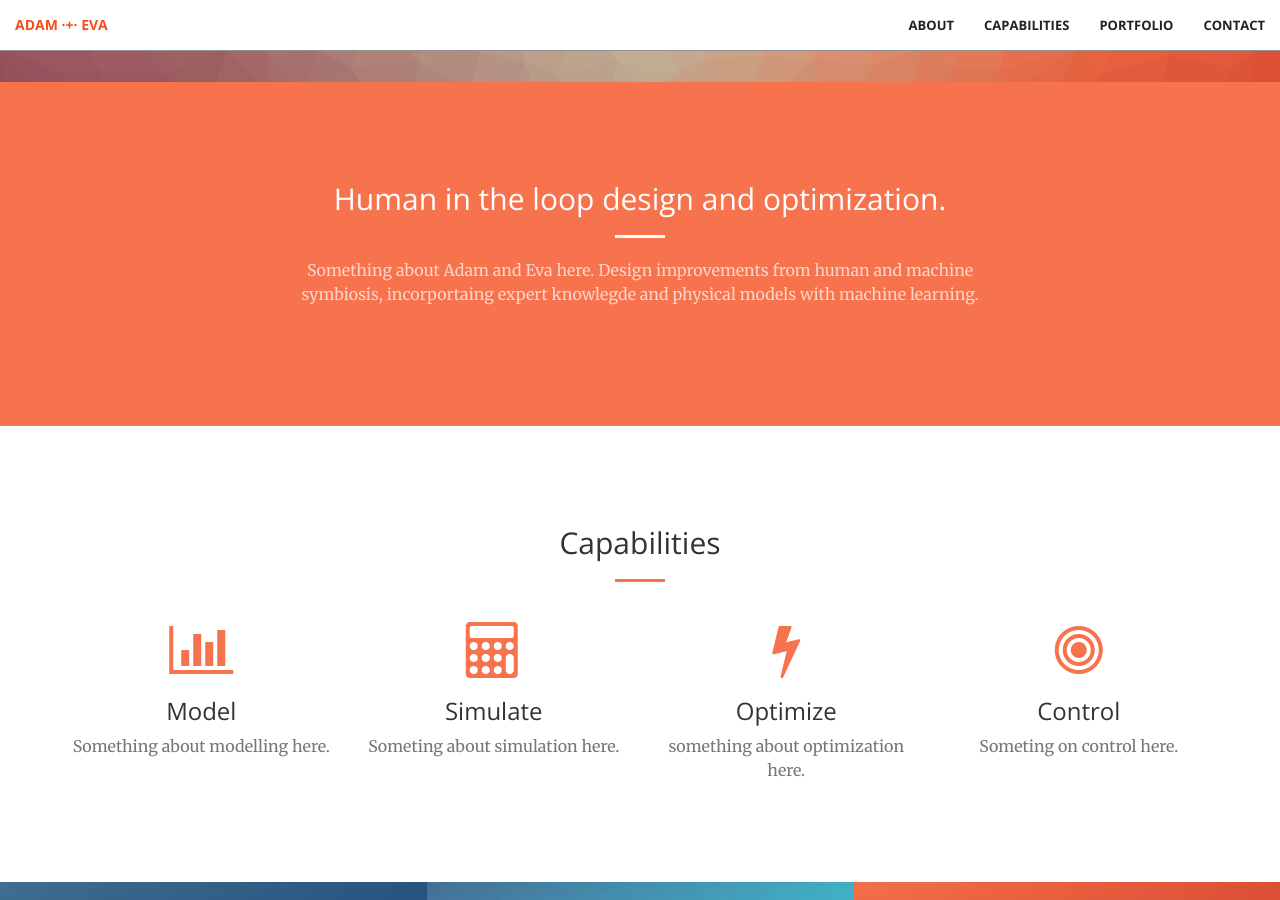
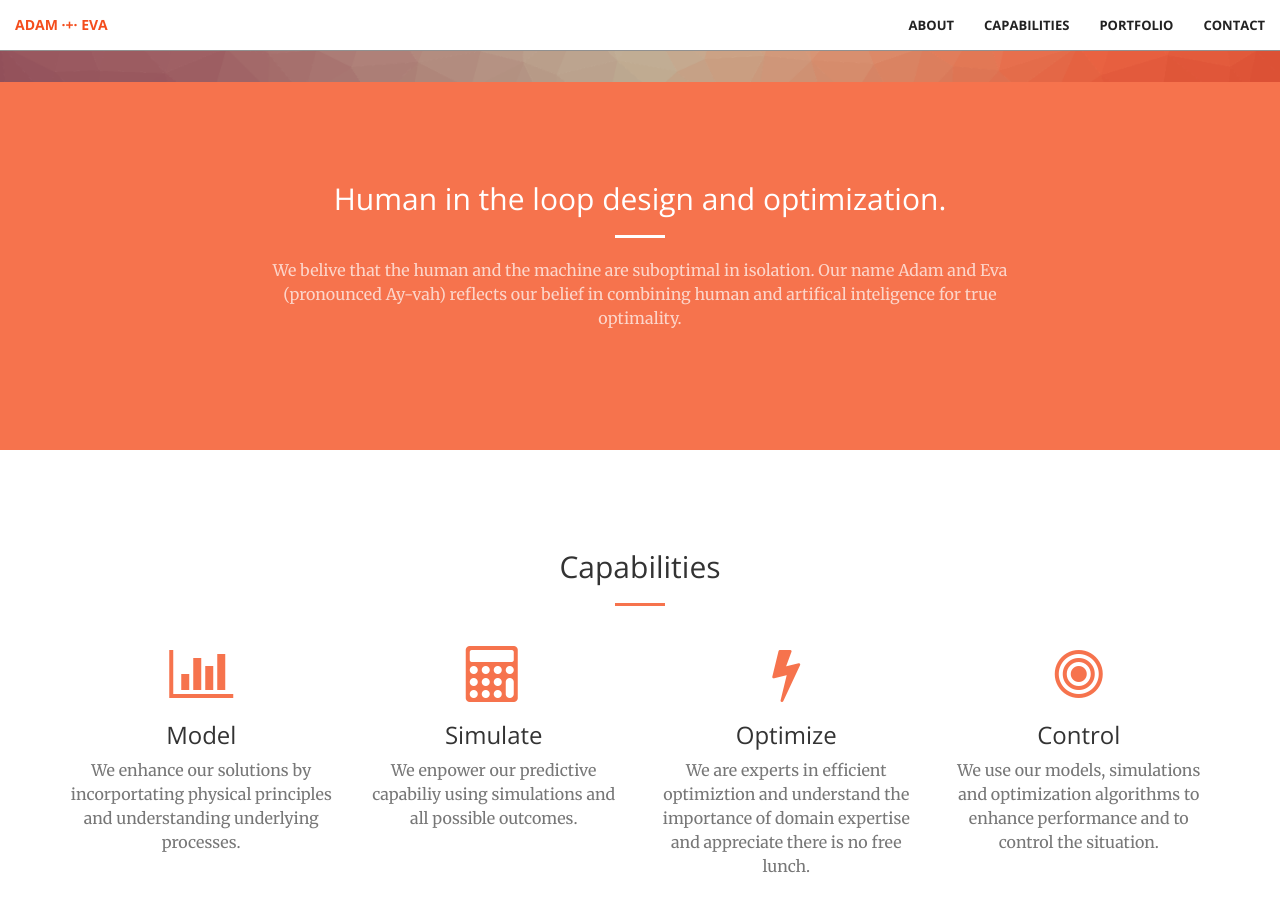
Before and after one commit to adam-and-eva/adam-and-eva.github.io, a Jekyll site: the page built from index.html, in a window 1280 px wide and 900 px high, scrolled down 818 px. Built offline with Jekyll 4.4.1, drawn with Linux system fonts in a browser that asks for light colours.

Commit message:
placeholder info

```diff
--- a/_includes/call-to-action.html
+++ b/_includes/call-to-action.html
@@ -4,9 +4,8 @@
             <div class="col-lg-8 col-lg-offset-2 text-center">
                 <h2 class="section-heading">Human in the loop design and optimization.</h2>
                 <hr class="light">
-                <p class="text-faded">Something about Adam and Eva here.
-                  Design improvements from human and machine symbiosis,
-                  incorportaing expert knowlegde and physical models with machine learning.</p>
+                <p class="text-faded">We belive that the human and the machine are suboptimal in isolation.
+                  Our name Adam and Eva (pronounced Ay-vah) reflects our belief in combining human and artifical inteligence for true optimality.</p>
                 <!-- <a href="#" class="btn btn-default btn-xl">Get Started!</a> -->
             </div>
         </div>
--- a/_includes/portfolio.html
+++ b/_includes/portfolio.html
@@ -7,7 +7,7 @@
                     <div class="portfolio-box-caption">
                         <div class="portfolio-box-caption-content">
                             <div class="project-category text-faded">
-                                Category
+                                Learning from expert opinion and domain knowledge
                             </div>
                             <div class="project-name">
                                 Project Name
@@ -22,7 +22,7 @@
                     <div class="portfolio-box-caption">
                         <div class="portfolio-box-caption-content">
                             <div class="project-category text-faded">
-                                Category
+                                Incorporating subjectivity and personal preferences in machine learning
                             </div>
                             <div class="project-name">
                                 Project Name
--- a/_includes/services.html
+++ b/_includes/services.html
@@ -13,28 +13,28 @@
                 <div class="service-box">
                     <i class="fa fa-4x fa-bar-chart wow bounceIn text-primary"></i>
                     <h3>Model</h3>
-                    <p class="text-muted">Something about modelling here.</p>
+                    <p class="text-muted">We enhance our solutions by incorportating physical principles and understanding underlying processes.</p>
                 </div>
             </div>
             <div class="col-lg-3 col-md-6 text-center">
                 <div class="service-box">
                     <i class="fa fa-4x fa-calculator wow bounceIn text-primary" data-wow-delay=".1s"></i>
                     <h3>Simulate</h3>
-                    <p class="text-muted">Someting about simulation here.</p>
+                    <p class="text-muted">We enpower our predictive capabiliy using simulations and all possible outcomes.</p>
                 </div>
             </div>
             <div class="col-lg-3 col-md-6 text-center">
                 <div class="service-box">
                     <i class="fa fa-4x fa-bolt wow bounceIn text-primary" data-wow-delay=".2s"></i>
                     <h3>Optimize</h3>
-                    <p class="text-muted">something about optimization here.</p>
+                    <p class="text-muted">We are experts in efficient optimiztion and understand the importance of domain expertise and appreciate there is no free lunch.</p>
                 </div>
             </div>
             <div class="col-lg-3 col-md-6 text-center">
                 <div class="service-box">
                     <i class="fa fa-4x fa-bullseye wow bounceIn text-primary" data-wow-delay=".3s"></i>
                     <h3>Control</h3>
-                    <p class="text-muted">Someting on control here.</p>
+                    <p class="text-muted">We use our models, simulations and optimization algorithms to enhance performance and to control the situation.</p>
                 </div>
             </div>
         </div>
```
